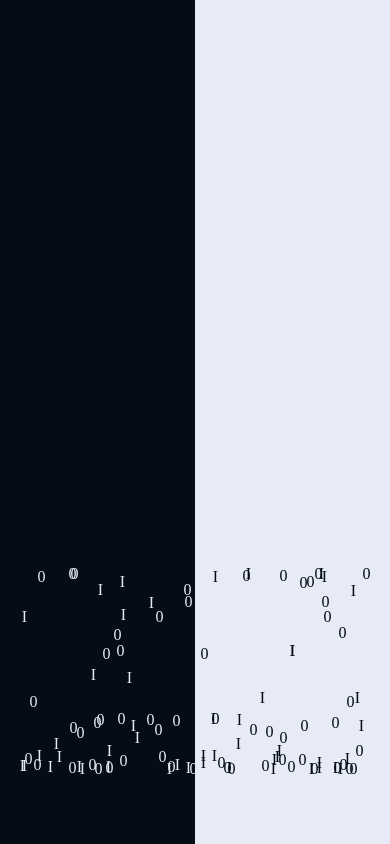
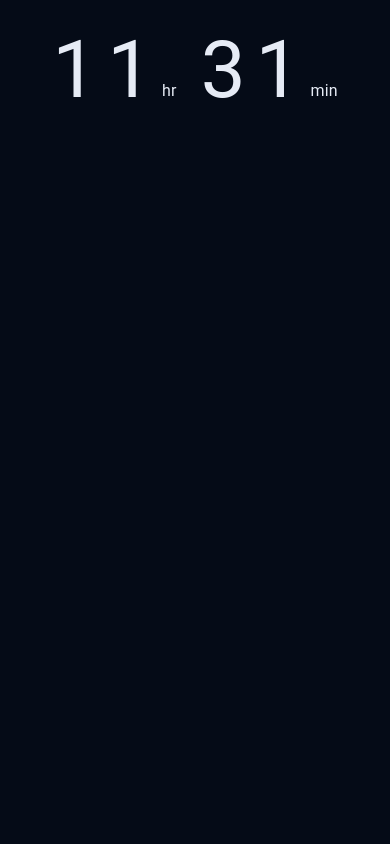
Before and after one commit to Lun9803/lun9803.github.io, a React (Create React App) app: page / in a window 390 px wide. Built offline with nearby package versions, Linux system fonts and the light colour scheme.

Commit message:
LunsHomePage added timer on homepage

```diff
--- a/src/containers/Home/Home.js
+++ b/src/containers/Home/Home.js
@@ -1,157 +1,60 @@
-import React, {useEffect, useState,useRef} from "react";
+import React, {useEffect, useState} from "react";
 import { makeStyles } from '@material-ui/core/styles'
-import { Typography, ButtonBase } from '@material-ui/core'
-import {black, white, whiteSecondary, blackSecondary} from '../../palette'
+import { Typography } from '@material-ui/core'
+import {black, white} from '../../palette'
 
 const useStyles = makeStyles({
-    root: {
+	root:{
+		background:black,
+		height:'100vh',
 		display:'flex',
-		height:'100vh',
-		overflow:'hidden',
+		justifyContent:'space-around'
 	},
-	left:{
-		width:'50%',
-		background:black,
+	timeSection:{
+		paddingTop:'2.5%'
+	},
+	timeText:{
+		fontSize:80,
+		letterSpacing:10,
+		color:white,
+		height:93
+	},
+	timeBlock:{
 		display:'flex',
-		justifyContent:'center',
+		alignItems:'flex-end'
+	},
+	timeSubText:{
+		fontSize:16,
 		color:white,
-	},
-	right:{
-		width:'50%',
-		background:white,
-		color:black,
-		display:'flex',
-		justifyContent:'center',
-	},
-	text:{
-		fontSize:70,
-	},
-	buttonBase:{
-		marginTop:'30vh',
-		width:'30vw',
-		height:'30vw',
-		display:'flex',
-		alignItems:'center',
-		justifyContent:'center'
-	},
-	lightButton:{
-		border:`2px solid ${white}`,
-		borderRadius:3,
-		'&:hover':{
-			background:blackSecondary,
-		}
-	},
-	darkButton:{
-		border:`2px solid ${black}`,
-		borderRadius:3,
-		'&:hover':{
-			background:whiteSecondary,
-		}
 	}
 });
 
-const generateParticleStyle = s => {
-	return {
-		position:'absolute',
-		left:s.x-10,
-		top:s.y,
-		width:20,
-		textAlign:'center',
-		color:s.position==='left'?white:black
-	}
-
+const formatTime = num => {
+	if((num+'').length===1)return '0'+num;
+	return num+''
 }
-
-const screenHeight = window.innerHeight;
-const screenWidth = window.innerWidth;
-
-const generateParticle = ({num=1},squares) => {
-	let velocity = 1;
-	for(let i=0; i<num; i++){
-		let square = {
-			velocity,
-			x: (screenWidth*0.05)+Math.floor((screenWidth*0.9)*Math.random()),
-			y:0,
-			acc:0.05, //acceleration
- 			text:Math.random()<0.5?'0':'I'
-		}
-		if(square.x>screenWidth/2){
-			square.position='right'
-		}else{
-			square.position='left'
-		}
-		squares.push(square);
-	}
-}
-
 
 function Home() {
 	const classes = useStyles();
-	const squares = useRef();
-	const [particleArr, setParticleArr] = useState();
-	const [buttonOpacity, setButtonOpacity] = useState(-1);
-
-	const renderParticle = (currentSquares) => {
-		if(currentSquares.length===0)return true;
-		let movingParticleCount = 0;
-		for(let i=0; i<currentSquares.length; i++){
-			let s = currentSquares[i];
-			if(Math.abs(s.velocity)<0.05 && s.y>=screenHeight*0.9)continue;
-			movingParticleCount += 1;
-			s.y += s.velocity;
-			s.velocity += s.acc;
-			if(s.y>screenHeight*0.9 && s.velocity>0){
-				// currentSquares.splice(i,1)
-				s.velocity *= -0.5;
-			}
-		}
-		setParticleArr([...currentSquares])
-		return movingParticleCount!==0;
-	}
+	const [time, setTime] = useState(new Date());
 
 	useEffect(()=>{
-		squares.current = [];
-		let generateCount = 0;
-		let generateIntervalRef;
-		generateIntervalRef = setInterval(()=>{
-			let particleNum = Math.floor(1+3*Math.random())
-			generateParticle({num:particleNum},squares.current)
-			generateCount+=1;
-			if(generateCount>50)clearInterval(generateIntervalRef)
-		},75)
-		let renderIntervalRef;
-		renderIntervalRef = setInterval(()=>{
-			if(!renderParticle(squares.current)){
-				clearInterval(renderIntervalRef);
-				setButtonOpacity(0);
-			}
-		},10)
-	}, [])
-
-	useEffect(()=>{
-		if(buttonOpacity<0 || buttonOpacity>=1)return;
-		setTimeout(()=>setButtonOpacity(buttonOpacity+0.01),10)
-	},[buttonOpacity])
+		setInterval(()=>{
+			let newTime = new Date()
+			setTime(newTime)
+		},[500])
+	},[])
 
   	return (
 		<div className={classes.root}>
-				<div className={classes.left}>
-					<ButtonBase className={`${classes.buttonBase} ${classes.lightButton}`} style={{opacity:buttonOpacity}}>
-						<Typography className={classes.text} style={{color:white}}>夜</Typography>
-					</ButtonBase>
+			<div className={classes.timeSection}>
+				<div className={classes.timeBlock}>
+					<Typography className={classes.timeText}>{formatTime(time.getHours())}</Typography>
+					<Typography className={classes.timeSubText}>hr</Typography>
+				 	<Typography className={classes.timeText} style={{marginLeft:24}}>{formatTime(time.getMinutes())}</Typography>
+					<Typography className={classes.timeSubText}>min</Typography>
 				</div>
-				<div  className={classes.right}>
-					<ButtonBase className={`${classes.buttonBase} ${classes.darkButton}`}  style={{opacity:buttonOpacity}}>
-						<Typography className={classes.text} style={{color:black}}>昼</Typography>
-					</ButtonBase>
-				</div>
-				{
-					particleArr && particleArr.map((s,i)=>(
-						<div key={`squre-${i}`} style={generateParticleStyle(s)}>
-							{s.text}
-						</div>
-					))
-				}
+			</div>
 		</div>
 	);
 }
```
